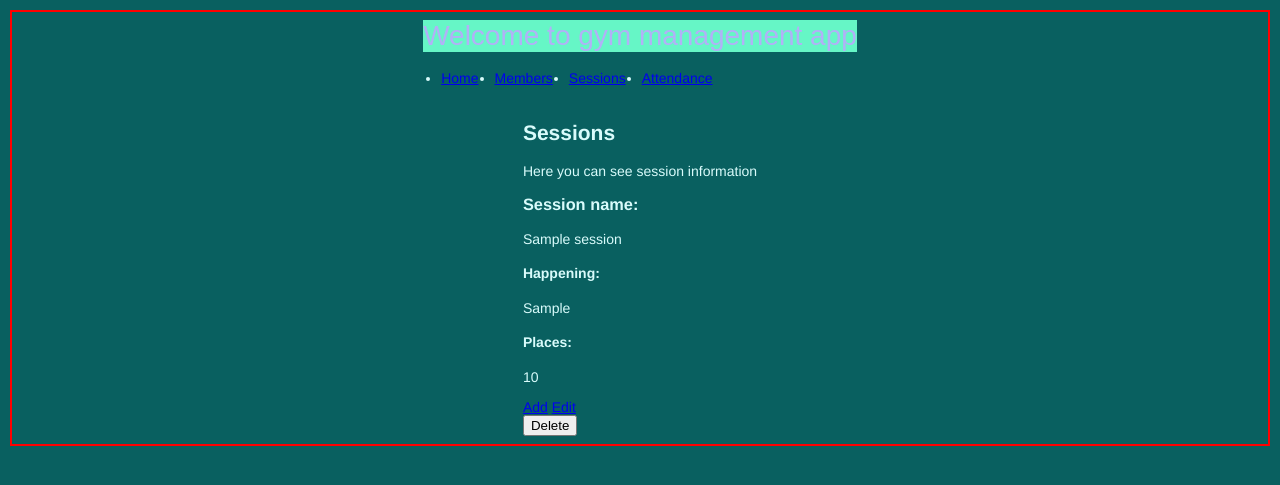
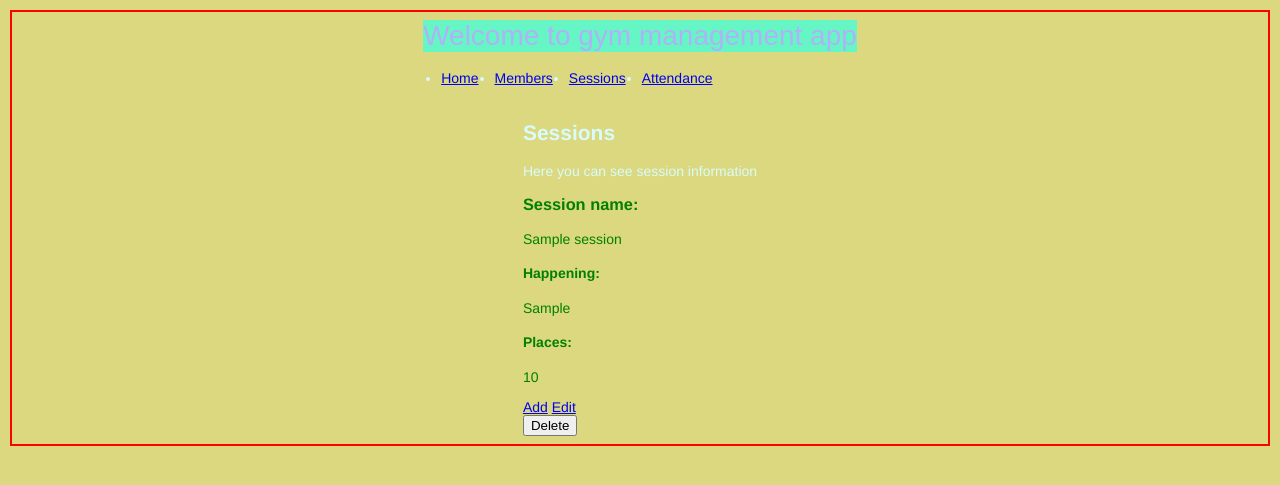
Before and after one commit to GINTARE07/Python-Project-The-Gym, a Flask app: page /sessions in a window 1280 px wide. Shown: the top 485 px of the page. Run offline with Flask 2, Linux system fonts and the light colour scheme; a database or web service that is not in the repository returns one stand-in record (values such as "Sample title"); some libraries are stand-ins or nearby versions; some web fonts are replaced.

Commit message:
sessions edit function fixed

```diff
--- a/controllers/sessions_controller.py
+++ b/controllers/sessions_controller.py
@@ -14,7 +14,7 @@ def sessions():
 
 # NEW
 @sessions_blueprint.route("/sessions/new")
-def new_member():
+def new_session():
     return render_template("/sessions/new.html")
 
 # CREATE
@@ -30,7 +30,7 @@ def create_session():
 
 # EDIT
 @sessions_blueprint.route("/sessions/<id>/edit")
-def edit_member(id):
+def edit_session(id):
     sessions = session_repository.select(id)
     return render_template("sessions/edit.html", session = sessions)
 
@@ -39,9 +39,9 @@ def edit_member(id):
 @sessions_blueprint.route("/sessions/<id>", methods=["POST"])
 def update_session(id):
     name = request.form["name"]
-    part_of_day = request.form["part of day"]
     capacity = request.form["capacity"]
-    session = Session(name, part_of_day, capacity, id)
+    part_of_day = request.form["part_of_day"]
+    session = Session(name, capacity, part_of_day, id)
     session_repository.update(session)
     return redirect("/sessions")
 
--- a/repositories/session_repository.py
+++ b/repositories/session_repository.py
@@ -47,6 +47,6 @@ def delete(id):
     run_sql(sql, values)
 
 def update(session):
-    sql = "UPDATE sessions SET (name, part_of_day, capacity) = (%s, %s, %s) WHERE id = %s"
-    values = [session.name, session.part_of_day, session.capacity, session.id]
+    sql = "UPDATE sessions SET (name, capacity, part_of_day) = (%s, %s, %s) WHERE id = %s"
+    values = [session.name, session.capacity, session.part_of_day, session.id]
     run_sql(sql, values)
--- a/static/style.css
+++ b/static/style.css
@@ -2,7 +2,7 @@ body{
     font-family: "Helvetica", arial, sans-serif;
     font-size: 14px;
     color: rgb(217, 251, 251);
-    background-color: rgb(9, 96, 96);
+    background-color: rgb(219, 216, 127);
     text-align:justify;
     display: flex;
     flex-direction: column;
@@ -43,3 +43,14 @@ footer{
     color:green;
 
 }
+
+#sessions{
+    margin:0;
+    color:green;
+
+}
+
+#attendance{
+    margin:0;
+    color:green;
+}
--- a/templates/attendances/index.html
+++ b/templates/attendances/index.html
@@ -4,7 +4,7 @@
 <h2>Attendance</h2>
     <p> Here you can see attendance information</p>
     {% for attendance in attendances %}
-        <section>
+        <section id="attendance">
             <h3>Member name:</h3>
             <p>{{ attendance.member.full_name }} attended {{attendance.session.name}}</p>
             <a href="/attendances/new">Add</a>
--- a/templates/sessions/edit.html
+++ b/templates/sessions/edit.html
@@ -3,18 +3,18 @@
 
 <h2>Update session details</h2>
 
-<form action="/session/{{session.id}}" method = "POST">
+<form action="/sessions/{{session.id}}" method = "POST">
     <div>
         <label for ="name">Name:</label>
         <input type="text" id="name" name="name" value="{{session.name}}">
+        <label for="capacity">Capacity:</label>
+        <input type="text" id="capacity" name="capacity" value="{{session.capacity}}">
         <label for ="part_of_day">Part of day:</label>
         <select id="part_of_day" name="part_of_day" size="3">
             <option value="Morning">Morning</option>
             <option value="Afternoon">Afternoon</option>
             <option value="Evening">Evening</option>
         </select>
-        <label for="capacity">Capacity:</label>
-        <input type="text" id="capacity" name="capacity" value="{{session.capacity}}">
     </div>
     <div>
         <input type="submit">
--- a/templates/sessions/index.html
+++ b/templates/sessions/index.html
@@ -5,7 +5,7 @@
     <p> Here you can see session information</p>
     {% for session in sessions %}
 
-    <section>
+    <section id="sessions">
     <h3>Session name:</h3>
         <p>{{ session.name }}</p>
         <h4>Happening:</h4>
```
